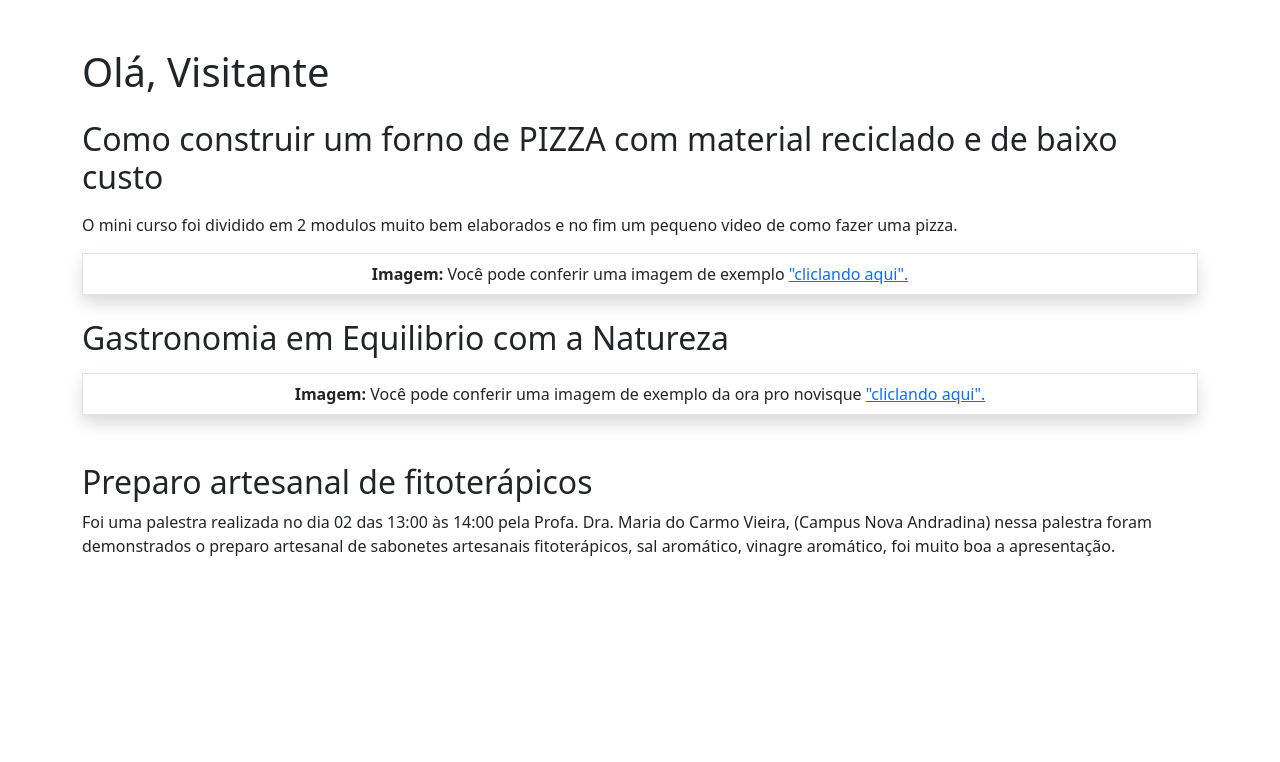
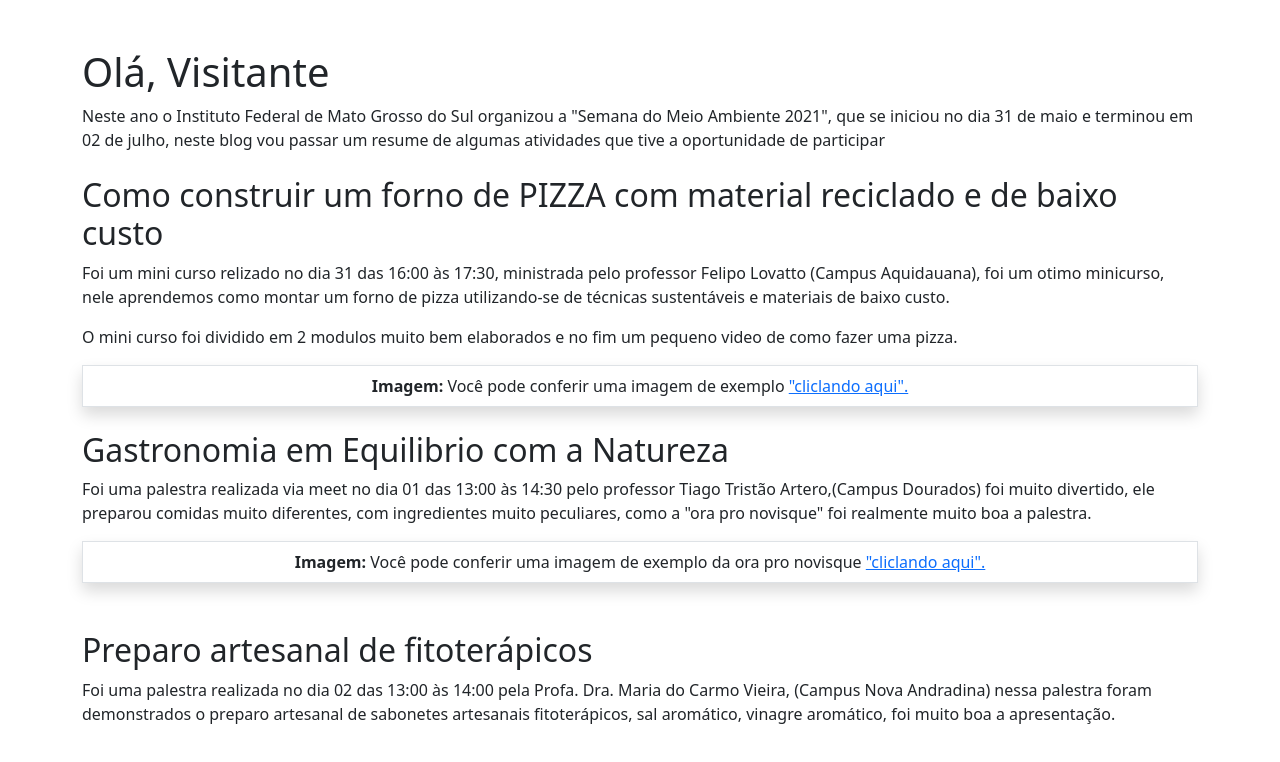
Before and after one commit to RafaelAlbuquerque7/RafaelAlbuquerque7.github.io, a plain HTML site: page index.html in a window 1280 px wide. Drawn offline with nearby package versions, Linux system fonts and the light colour scheme.

Commit message:
Adicionei Textos e links faltando

```diff
--- a/index.html
+++ b/index.html
@@ -14,14 +14,18 @@
 		<h1 class="mt-5 mb-2">Olá, Visitante</h1>
 
 		<p>
-
+Neste ano o Instituto Federal de Mato Grosso do Sul organizou a "Semana do Meio Ambiente 2021", que se iniciou no dia
+			31 de maio e terminou em 02 de julho, neste blog vou passar um resume de algumas atividades que tive a oportunidade de
+			participar
 
 		</p>
 
 		<h2 class="mt-4 mb-2">Como construir um forno de PIZZA com material reciclado e de baixo custo</h2>
 
 		<p>
-
+			Foi um mini curso relizado no dia 31 das 16:00 às 17:30, ministrada pelo professor Felipo Lovatto (Campus Aquidauana), foi
+			um otimo minicurso, nele aprendemos como montar um forno de pizza utilizando-se de técnicas sustentáveis e materiais de
+			baixo custo.
 
 		</p>
 
@@ -30,17 +34,17 @@
 		</p>
 
 		<div class="border shadow text-center p-2 mb-3">
-			<strong>Imagem:</strong> Você pode conferir uma imagem de exemplo <a href="">"cliclando aqui".</a></div>
+			<strong>Imagem:</strong> Você pode conferir uma imagem de exemplo <a href="https://i.ytimg.com/vi/DK9LX9q_lUc/maxresdefault.jpg">"cliclando aqui".</a></div>
 
 <h2 class="mt-4 mb-2">Gastronomia em Equilibrio com a Natureza</h2>
 
 <p>
-
+Foi uma palestra realizada via meet no dia 01 das 13:00 às 14:30 pelo professor Tiago Tristão Artero,(Campus Dourados) foi muito divertido, ele preparou comidas muito diferentes, com ingredientes muito peculiares, como a "ora pro novisque" foi realmente muito boa a palestra.
 
 </p>
 
 <div class="border shadow text-center p-2 mb-3">
-    <strong>Imagem:</strong> Você pode conferir uma imagem de exemplo da ora pro novisque <a href="">"cliclando aqui".</a></div>
+    <strong>Imagem:</strong> Você pode conferir uma imagem de exemplo da ora pro novisque <a href="https://i.ytimg.com/vi/4KACXI3lYHA/maxresdefault.jpg">"cliclando aqui".</a></div>
 
 
     <h2 class="mt-5 mb-2">Preparo artesanal de fitoterápicos</h2>
```
